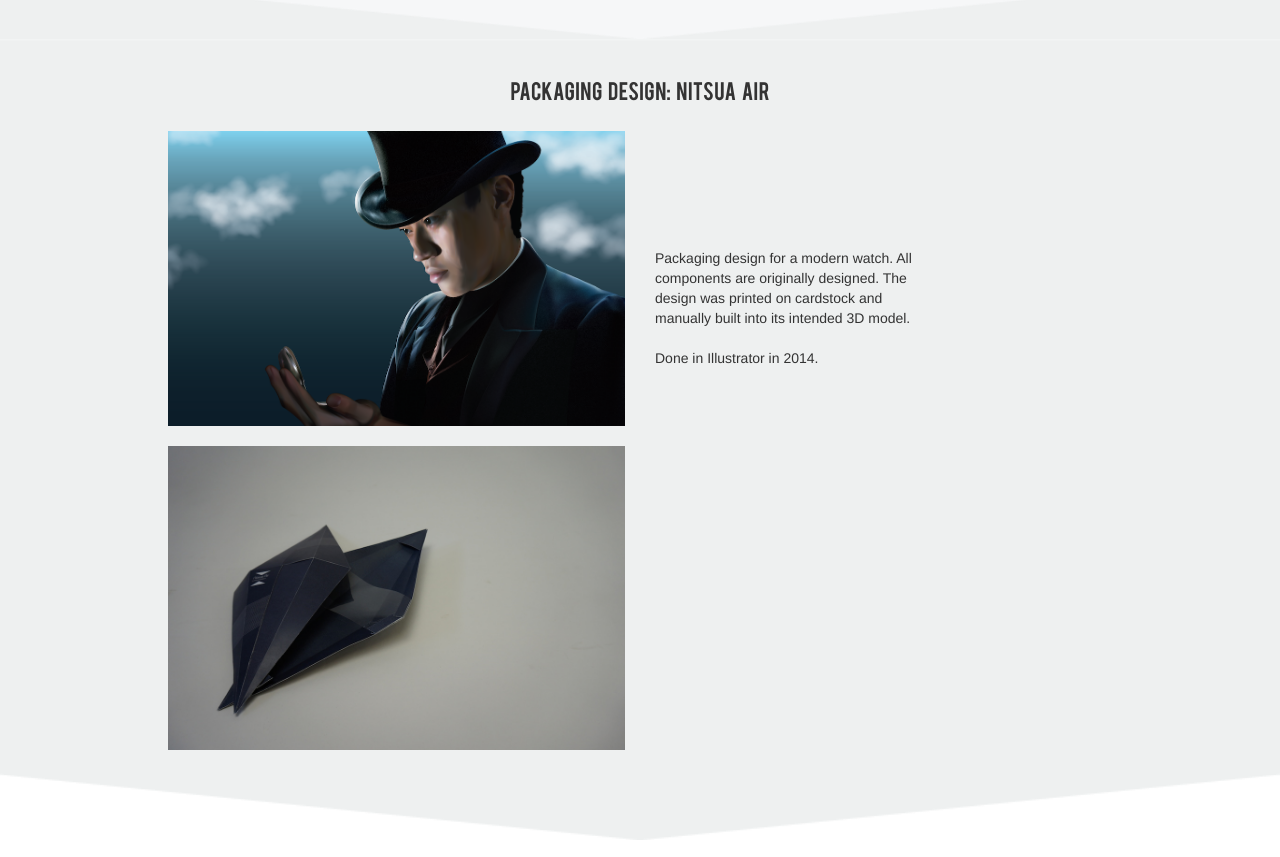
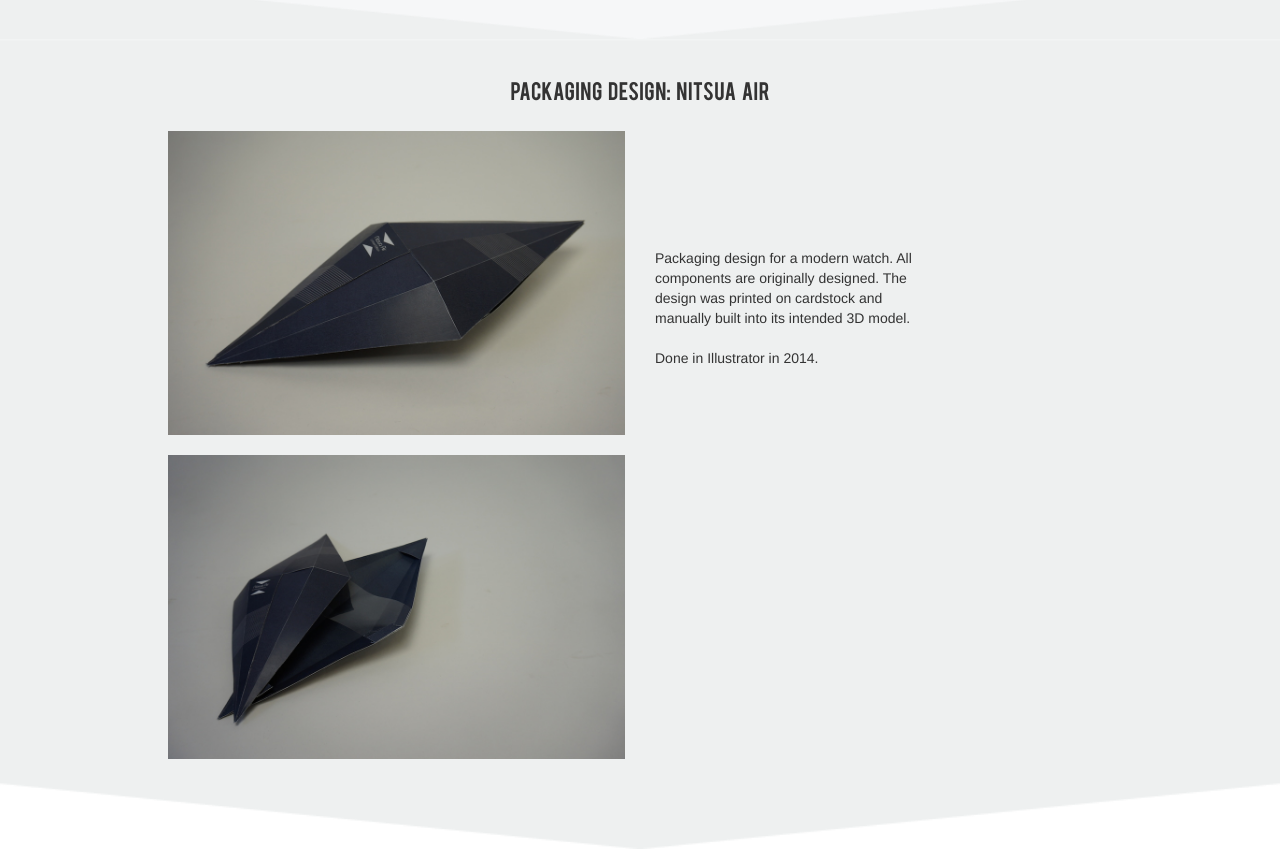
Before and after one commit to AustinDu/AustinDu.github.io, a plain HTML site: page index.html in a window 1280 px wide. Shown: the part 4900-5757 px from the top of the page. Drawn offline with nearby package versions, Linux system fonts and the light colour scheme.

Commit message:
changed back from test

```diff
--- a/index.html
+++ b/index.html
@@ -253,7 +253,7 @@
                 <div class="col-md-1">
                 </div>
                 <div class="col-md-5 text-center">
-                   <img class="resizePackaging" src="img/illustrator1.png" />
+                   <img class="resizePackaging" src="img/packaging1.jpg" />
                    <br /><br />
                    <img class="resizePackaging" src="img/packaging2.jpg" />
                 </div>
```
